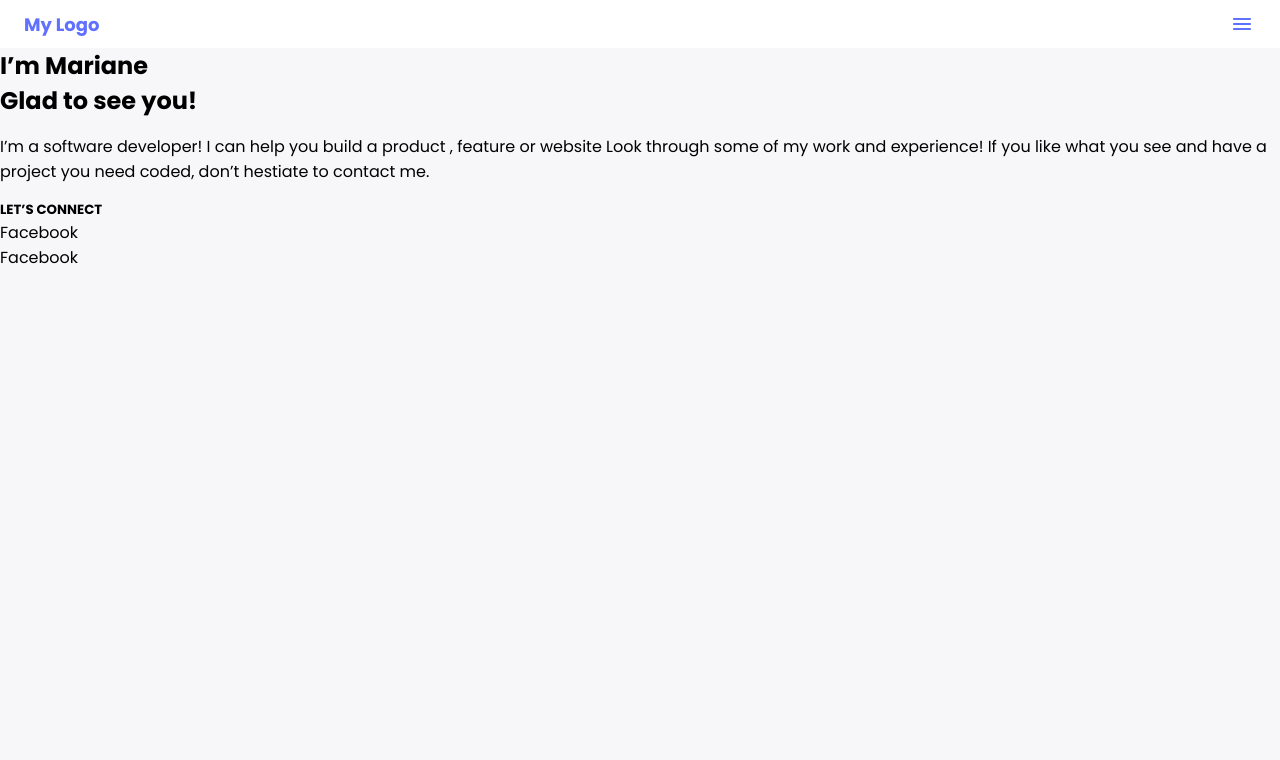
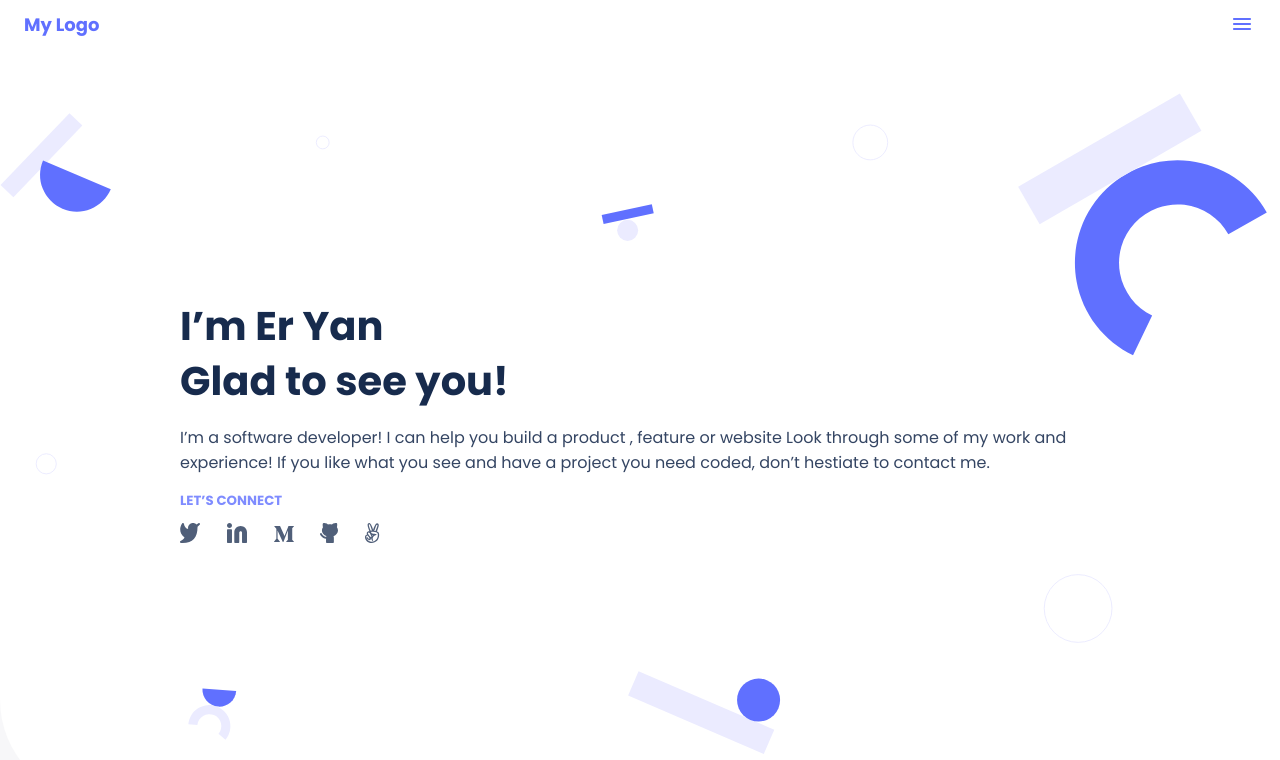
Before and after one commit to mukhammadrizooff/portfolio-microverse, a website: page index.html in a window 1280 px wide. Drawn offline with Linux system fonts and the light colour scheme.

Commit message:
Finish landing section

```diff
--- a/css/style.css
+++ b/css/style.css
@@ -16,13 +16,12 @@ ol {
 body {
   min-height: 100vh;
   font-family: "Poppins", sans-serif;
-  background-color: #F7F7F9;
+  background-color: #f7f7f9;
 }
 
 main {
   height: 100%;
 }
-
 
 /* Toolbar section */
 .toolbar {
@@ -43,10 +42,9 @@ main {
 
 .menu {
   cursor: pointer;
-  border: none;
   background: none;
   padding: 4px;
-  display:flex;
+  display: flex;
   align-items: center;
   justify-content: center;
   border: 1px solid transparent;
@@ -54,6 +52,57 @@ main {
 }
 
 .menu:hover {
-  transition: border-color 0.3s;
   border-color: #6070ff;
 }
+
+/* Landing Section */
+.landing-section {
+  background-image: url(../assets/images/landing-bg-sm.svg);
+  background-repeat: no-repeat;
+  background-position: center center;
+  background-size: 100% 100%;
+  background-color: #fff;
+  height: calc(100vh - 48px);
+  display: flex;
+  flex-direction: column;
+  justify-content: center;
+  border-bottom-left-radius: 100px;
+}
+
+@media (min-width: 768px) {
+  .landing-section {
+    background-image: url(../assets/images/landing-bg-lg.svg);
+  }
+}
+
+.landing-section-content {
+  padding: 0 24px;
+  margin: auto;
+  max-width: 920px;
+}
+
+.me {
+  font-size: 40px;
+  line-height: 55px;
+  font-weight: 700;
+  color: #172b4d;
+}
+
+.about-me {
+  font-size: 16px;
+  color: #344563;
+}
+
+.social-icon-header {
+  color: #7f8cff;
+  margin-bottom: 12px;
+}
+
+.social-icon-container {
+  display: flex;
+  flex-direction: row;
+  justify-content: space-between;
+  align-items: center;
+  list-style: none;
+  width: 200px;
+}
--- a/index.html
+++ b/index.html
@@ -3,29 +3,77 @@
   <head>
     <meta charset="utf-8" />
     <title>Portfolio page</title>
+    <meta http-equiv="X-UA-Compatible" content="IE=edge">
+    <meta name="viewport" content="width=device-width, initial-scale=1.0" />
+
     <link rel="stylesheet" href="css/style.css" />
   </head>
   <body>
     <main>
       <nav class="toolbar">
         <h4 class="logo">My Logo</h4>
-        <button class="menu">
+        <button class="menu" type="button">
           <img src="assets/icons/menu.svg" alt="menu icon" />
         </button>
       </nav>
-      <section class="headline-section">
-        <h1 class="me">I’m Mariane <br />Glad to see you!</h1>
-        <p class="about-me">
-          I’m a software developer! I can help you build a product , feature or
-          website Look through some of my work and experience! If you like what
-          you see and have a project you need coded, don’t hestiate to contact
-          me.
-        </p>
-        <h5 class="social-icon-header">LET’S CONNECT</h5>
-        <ul class="social-icon-container">
-          <li>Facebook</li>
-          <li>Facebook</li>
-        </ul>
+      <section class="landing-section">
+        <div class="landing-section-content">
+          <h1 class="me">I’m Er Yan <br />Glad to see you!</h1>
+          <p class="about-me">
+            I’m a software developer! I can help you build a product , feature
+            or website Look through some of my work and experience! If you like
+            what you see and have a project you need coded, don’t hestiate to
+            contact me.
+          </p>
+          <h5 class="social-icon-header">LET’S CONNECT</h5>
+          <ul class="social-icon-container">
+            <li>
+              <a
+                href="https://twitter.com/oyhpnayiaw"
+                target="_blank"
+                rel="noopener noreferrer"
+              >
+                <img src="assets/icons/twitter.svg" alt="twitter icon" />
+              </a>
+            </li>
+            <li>
+              <a
+                href="https://www.linkedin.com/in/oyhpnayiaw"
+                target="_blank"
+                rel="noopener noreferrer"
+              >
+                <img src="assets/icons/linkedin.svg" alt="linkedin icon" />
+              </a>
+            </li>
+            <li>
+              <a
+                href="https://medium.com/oyhpnayiaw"
+                target="_blank"
+                rel="noopener noreferrer"
+              >
+                <img src="assets/icons/medium.svg" alt="medium icon" />
+              </a>
+            </li>
+            <li>
+              <a
+                href="https://github.com/oyhpnayiaw"
+                target="_blank"
+                rel="noopener noreferrer"
+              >
+                <img src="assets/icons/github.svg" alt="github icon" />
+              </a>
+            </li>
+            <li>
+              <a
+                href="https://angel.co/u/oyhpnayiaw"
+                target="_blank"
+                rel="noopener noreferrer"
+              >
+                <img src="assets/icons/angellist.svg" alt="angellist icon" />
+              </a>
+            </li>
+          </ul>
+        </div>
       </section>
     </main>
   </body>
```
Also changed, not shown: 1 other file.
